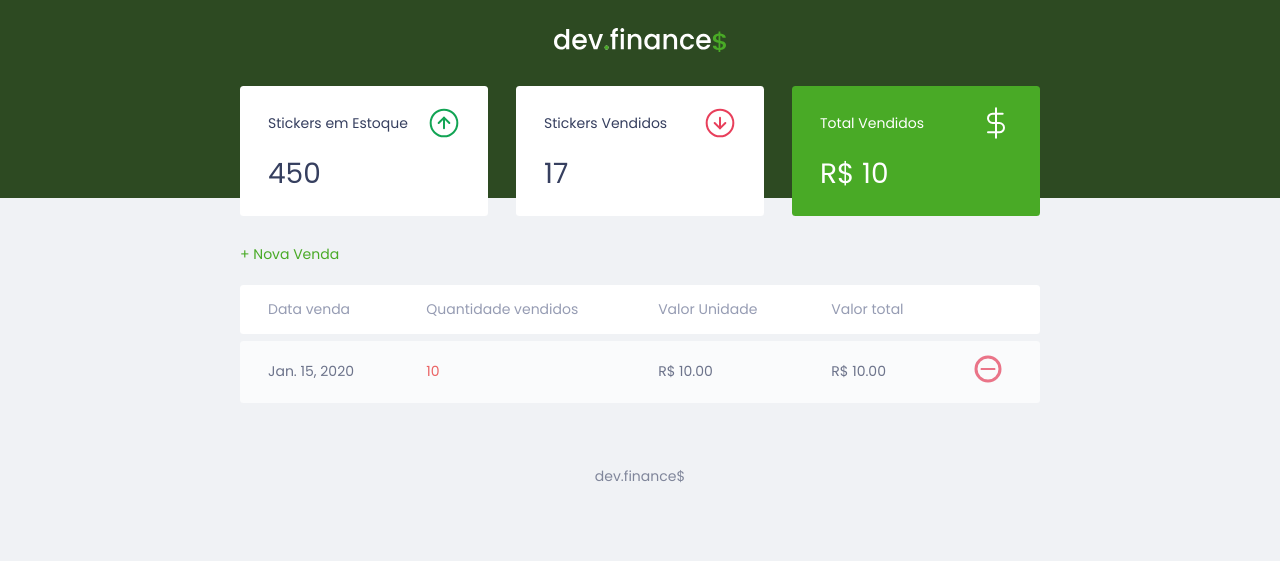
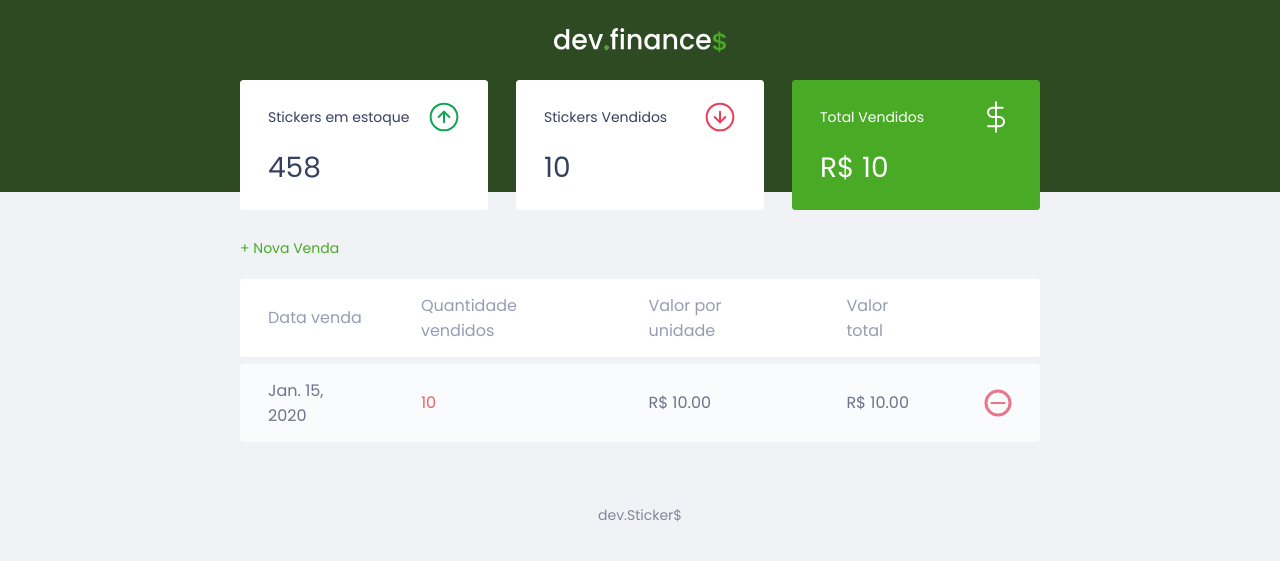
Before and after one commit to FranciscoGomes20/CaixaStickers, a Django app: page / in a window 1280 px wide. Shown: the top 561 px of the page. Run offline with Django 3.2, Linux system fonts and the light colour scheme; tables that the repository leaves empty hold one stand-in row (values such as "Sample post").

Commit message:
Foi adicionado stickers em estoque

```diff
--- a/stickers/templates/index.html
+++ b/stickers/templates/index.html
@@ -1,5 +1,4 @@
 {% load static %}
-<!DOCTYPE html>
 <html lang="pt-br">
 <head>
 
@@ -7,7 +6,7 @@
     <meta http-equiv="X-UA-Compatible" content="IE=edge">
     <meta name="viewport" content="width=device-width, initial-scale=1.0">
 
-    <title>Dev.finance$</title>
+    <title>Dev.Sticker$</title>
 
     <link rel="stylesheet" href="{% static 'styles.css' %}">
     <link rel="icon" href="{% static 'assets/Sticker.png' %}" type="image/png">
@@ -26,18 +25,26 @@
 
             <div class="card">
                 <h3>
-                    <span>Stickers em Estoque</span>
+                    <span>Stickers em estoque</span>
                     <img src="{% static './assets/income.svg' %}" alt="Image de entradas">
                 </h3>
-                <p>450</p>
+                <p>{{ total_estoque }}</p>
             </div>
+
             <div class="card">
                 <h3>
                     <span>Stickers Vendidos</span>
                     <img src="{% static './assets/expense.svg' %}" alt="Image de saidas">
                 </h3>
-                <p>17</p>
+                <p>
+                    {% if quantidade_vendidos == None %}
+                        Zero!!
+                    {% else %}
+                        {{ quantidade_vendidos }}
+                    {% endif %}
+                </p>
             </div>
+
             <div class="card total">
                 <h3>
                     <span>Total Vendidos</span>
@@ -56,14 +63,14 @@
         <section id="transaction">
             <h2 class="sr-only">Transações</h2>
 
-            <a href="#" onclick="Modal.open()" class="button new">+ Nova Venda</a>
+            <a onclick="Modal.open()" class="button new">+ Nova Venda</a>
 
             <table id="data-table">
                 <thead>
                     <tr>
                         <th>Data venda</th>
                         <th>Quantidade vendidos</th>
-                        <th>Valor Unidade</th>
+                        <th>Valor por unidade</th>
                         <th>Valor total</th>
                         <th></th>
                     </tr>
@@ -110,9 +117,8 @@
                     </div>
 
                     <div class="input-group">
-                        <label class="sr-only" for="amount">Valor por unidade</label>
+                        <label class="sr-only" for="description">Valor por unidade</label>
                         {{ form.valor_unidade }}
-                        <small class="help">Use o sinal - (negativo) para despesas e , (virgula) para casas decimais</small>
                     </div>
 
                     <div class="input-group">
@@ -124,14 +130,13 @@
                         <a onclick="Modal.close()" class="button cancel">Cancelar</a>
                         <button type="submit">Salvar</button>
                     </div>
-
                 </form>
             </div>
         </div>
     </div>
 
     <footer>
-        <p>dev.finance$</p>
+        <p>dev.Sticker$</p>
     </footer>
 
     <script>
--- a/stickers/views.py
+++ b/stickers/views.py
@@ -7,23 +7,24 @@
 # Create your views here.
 def index(request):
     valor_total = CaixaStickers.objects.all().aggregate(valor_total = Sum('valor_total')).get('valor_total')
+    quantidade_vendidos = CaixaStickers.objects.all().aggregate(quantidade_vendidos = Sum('quantidade_vendidos')).get('quantidade_vendidos')
+    total_estoque = 468 - quantidade_vendidos
     stickers = CaixaStickers.objects.all()
     stickers = reversed(stickers)
 
     if request.method == "POST":
         form = StickerForm(request.POST)
         if form.is_valid():
-            new_data_venda = form.cleaned_data['data_venda']
-            new_quantidade_vendidos = form.cleaned_data['quantidade_vendidos']
-            new_valor_unidade = form.cleaned_data['valor_unidade']
-            new_valor_total=new_quantidade_vendidos * new_valor_unidade
-            newform = CaixaStickers(data_venda=new_data_venda ,quantidade_vendidos=new_quantidade_vendidos, valor_unidade=new_valor_unidade,valor_total=new_valor_total)
+            form_data_venda = form.cleaned_data['data_venda']
+            form_quantidade_vendidos = form.cleaned_data['quantidade_vendidos']
+            form_valor_unidade = form.cleaned_data['valor_unidade']
+            form_valor_total=form_quantidade_vendidos * form_valor_unidade
+            newform = CaixaStickers(data_venda=form_data_venda ,quantidade_vendidos=form_quantidade_vendidos, valor_unidade=form_valor_unidade,valor_total=form_valor_total)
             newform.save()
             return redirect('index')
     else:
         form = StickerForm()
-
-    return render(request, 'index.html', {'stickers': stickers, 'form':form, 'valor_total':valor_total })
+    return render(request, 'index.html', {'stickers': stickers, 'form':form, 'valor_total':valor_total, 'quantidade_vendidos':quantidade_vendidos, 'total_estoque':total_estoque})
 
 def excluir_venda(request, id_sticker):
     venda_stickers = CaixaStickers.objects.get(pk=id_sticker)
```
